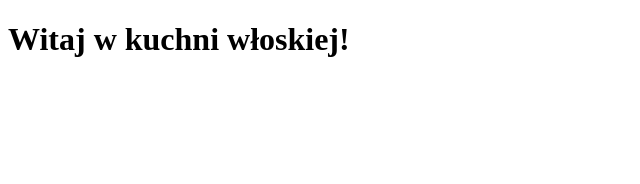
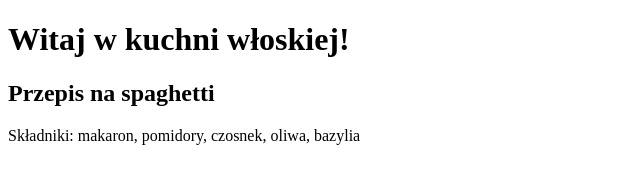
Before and after one commit to DamSaw22/Kuchnia-w-oska, a plain HTML site: page index.html in a window 1280 px wide. Shown: the whole page, without its empty margins (0-640 px from the left). Drawn offline with Linux system fonts and the light colour scheme.

Commit message:
Update index.html

```diff
--- a/index.html
+++ b/index.html
@@ -6,5 +6,9 @@
 </head>
 <body>
   <h1>Witaj w kuchni włoskiej!</h1>
+  <section>
+  <h2>Przepis na spaghetti</h2>
+  <p>Składniki: makaron, pomidory, czosnek, oliwa, bazylia</p>
+</section>
 </body>
 </html>
```
